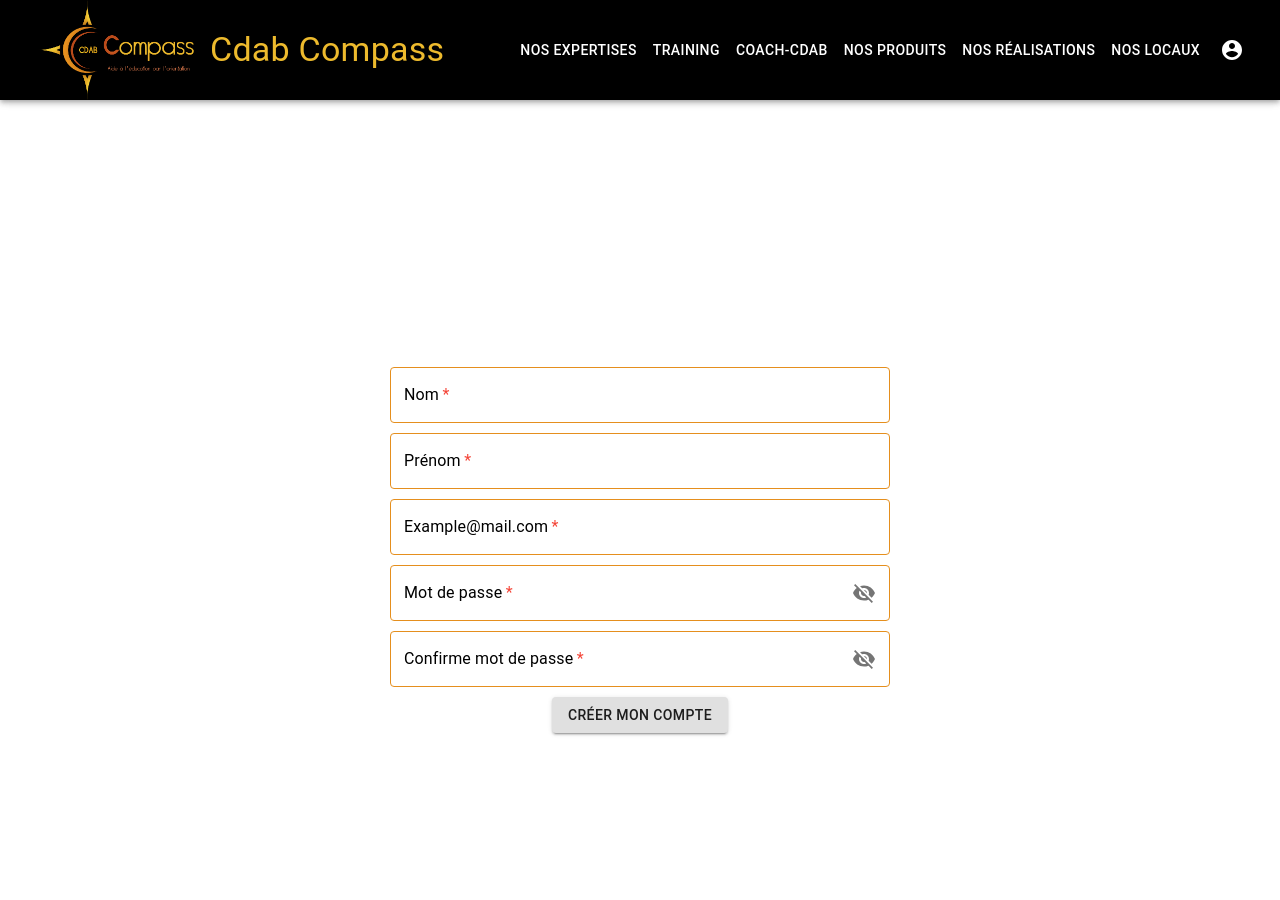
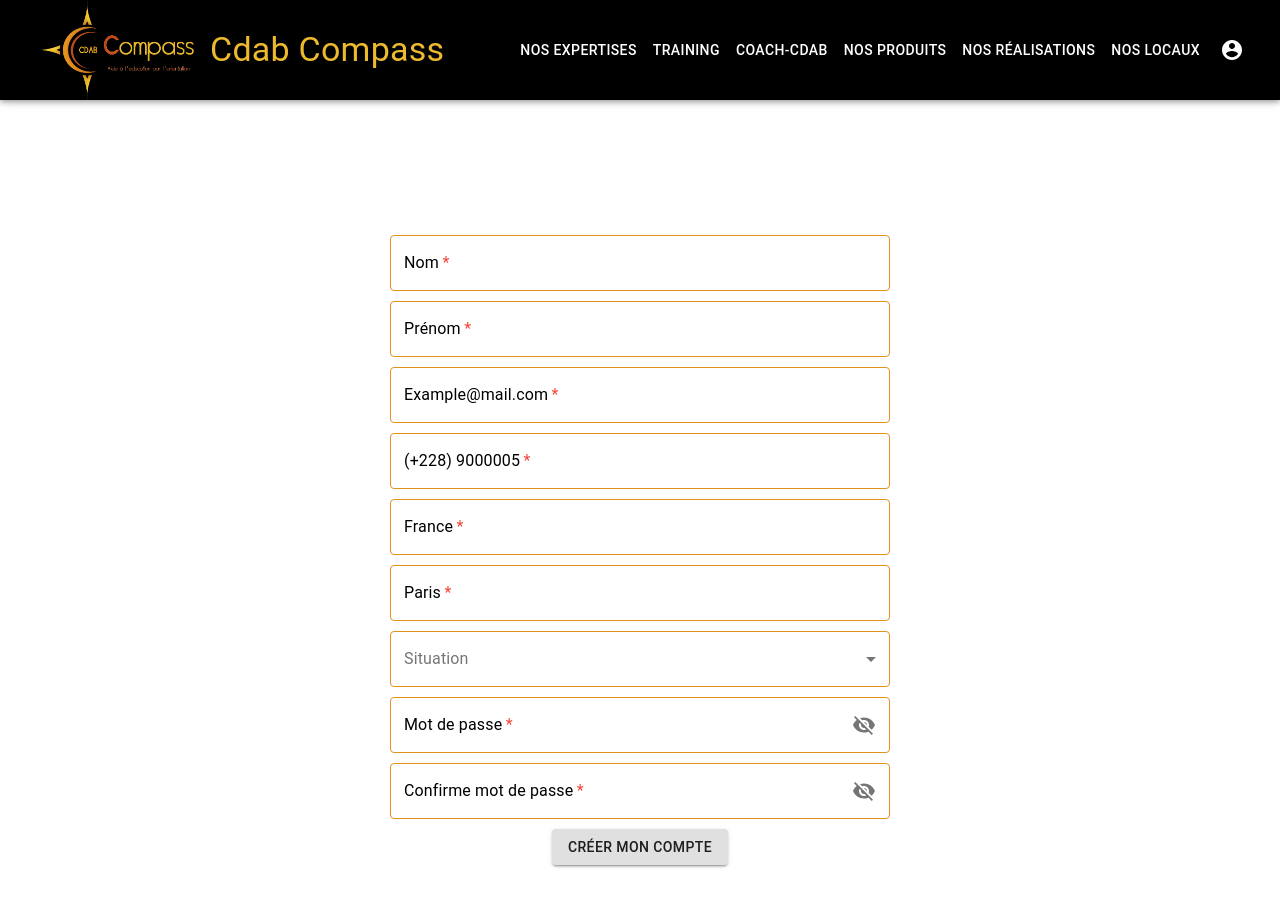
Before and after one commit to ddidjeira/cdab, a React (Create React App) app: page /register in a window 1280 px wide. Built offline with nearby package versions, Linux system fonts and the light colour scheme.

Commit message:
add others option to register/login

```diff
--- a/src/connexion/Login.js
+++ b/src/connexion/Login.js
@@ -48,6 +48,13 @@ class Login extends Component {
                 if(res.status === 200){
                     alert("Vous êtes connectés!!");
                     localStorage.setItem("token",res.data.token);
+                    localStorage.setItem("lastName",res.data.lastName);
+                    localStorage.setItem("firstName",res.data.firstName);
+                    localStorage.setItem("email",res.data.email);
+                    localStorage.setItem("number",res.data.number);
+                    localStorage.setItem("country",res.data.country);
+                    localStorage.setItem("city",res.data.city);
+                    localStorage.setItem("situation",res.data.situation);
                     window.location.href = "/";
                 }
             })
--- a/src/connexion/Register.js
+++ b/src/connexion/Register.js
@@ -4,6 +4,9 @@ import MenuBar from "../utils/MenuBar";
 import InputCustom from "../utils/InputCustom";
 import Button from "@material-ui/core/Button";
 import axios from 'axios'
+import FormControl from "@material-ui/core/FormControl";
+import InputLabel from "@material-ui/core/InputLabel";
+import Select from "@material-ui/core/Select";
 
 const styles = theme => ({
     container: {
@@ -18,6 +21,16 @@ const styles = theme => ({
         margin: "auto",
         height: "700px"
     },
+    formControl: {
+        marginBottom: "10px",
+        width: "500px"
+    },
+    selectBorder: {
+        '& .MuiOutlinedInput-notchedOutline': {
+            borderColor: '#E58F1E !important'
+        },
+        color: "black"
+    }
 });
 
 class Register extends Component {
@@ -29,12 +42,20 @@ class Register extends Component {
             errEmail: "",
             errPassword: "",
             errConPassword: "",
+            errNumber: "",
+            errCountry: "",
+            errCity: "",
+            errSituation: "",
 
             lastName: "",
             firstName: "",
             email: "",
             password: "",
-            confirmPassword: ""
+            confirmPassword: "",
+            number: "",
+            country: "",
+            city: "",
+            situation: ""
         };
     }
 
@@ -53,7 +74,11 @@ class Register extends Component {
                 lastName: this.state.lastName,
                 firstName: this.state.firstName,
                 email: this.state.email,
-                password: this.state.password
+                password: this.state.password,
+                number: this.state.number,
+                country: this.state.country,
+                city: this.state.city,
+                situation: this.state.situation,
             })
                 .then(res => {
                     console.log("data" + JSON.stringify(res.data));
@@ -125,6 +150,55 @@ class Register extends Component {
                                 required={true}
                             />
                             <InputCustom
+                                name={"number"}
+                                value={this.state.number}
+                                placeholder="(+228) 9000005"
+                                errorText={this.state.errNumber}
+                                onChange={this.handleChange}
+                                type={"tel"}
+                                required={true}
+                            />
+                            <InputCustom
+                                name={"country"}
+                                value={this.state.country}
+                                placeholder="France"
+                                errorText={this.state.errCountry}
+                                onChange={this.handleChange}
+                                type={"text"}
+                                required={true}
+                            />
+                            <InputCustom
+                                name={"city"}
+                                value={this.state.city}
+                                placeholder="Paris"
+                                errorText={this.state.errCity}
+                                onChange={this.handleChange}
+                                type={"text"}
+                                required={true}
+                            />
+                            <FormControl variant="outlined" className={classes.formControl}>
+                                <InputLabel htmlFor="outlined-age-native-simple">Situation</InputLabel>
+                                <Select
+                                    native
+                                    value={this.state.situation}
+                                    onChange={this.handleChange}
+                                    label="situation"
+                                    inputProps={{
+                                        name: 'situation',
+                                        id: 'outlined-age-native-simple',
+                                    }}
+                                    className={classes.selectBorder}
+                                    required={true}
+                                >
+                                    <option aria-label="None" value="" />
+                                    <option value={"Primaire"}>Primaire</option>
+                                    <option value={"Collège"}>Collège</option>
+                                    <option value={"Lycée"}>Lycée</option>
+                                    <option value={"Post-bac"}>Post-bac</option>
+                                    <option value={"Parent"}>Parent</option>
+                                </Select>
+                            </FormControl>
+                            <InputCustom
                                 name={"password"}
                                 value={this.state.password}
                                 placeholder="Mot de passe"
```
Also changed, not shown: models/User.js (+31 -0 lines), routes/User.js (+18 -1 lines).
